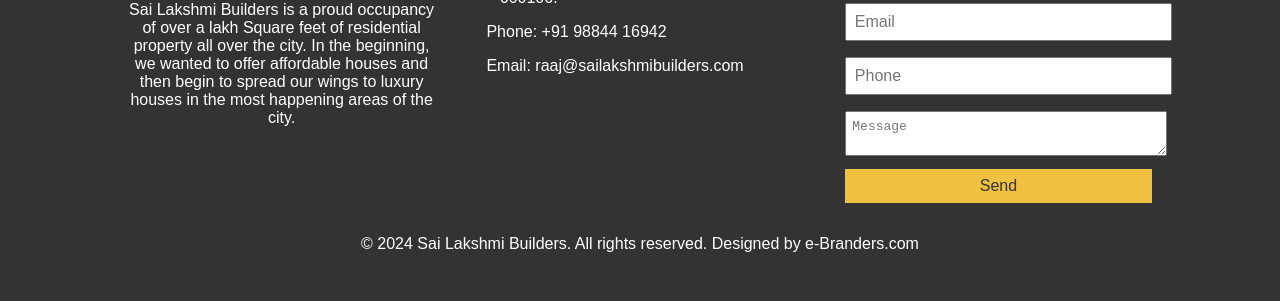
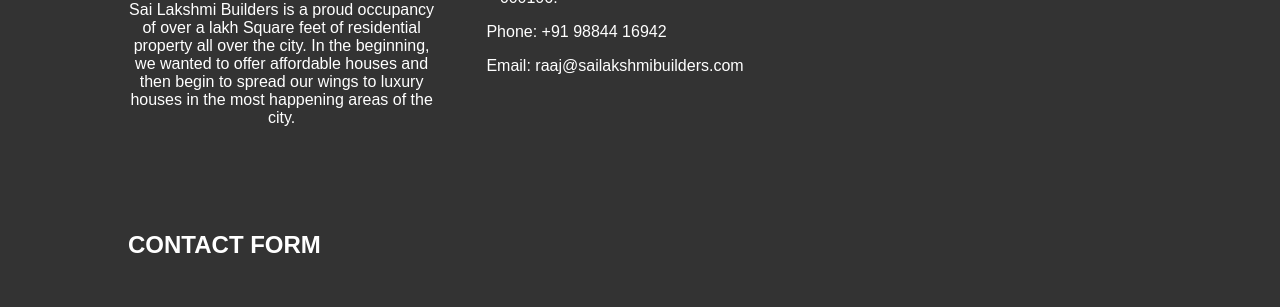
Before and after one commit to raajbhaanu/web-live, a plain HTML site: page index.html in a window 1280 px wide. Shown: the part 1775-2082 px from the top of the page. Drawn offline with nearby package versions, Linux system fonts and the light colour scheme; a script that the page names is missing.

Commit message:
including typeform

```diff
--- a/index.html
+++ b/index.html
@@ -104,21 +104,15 @@
                 </div>
                 <div class="footer-section form">
                     <h3>CONTACT FORM</h3>
-                    <form action="submit_form.php" method="post">
-                        <input type="text" name="name" placeholder="Name" required>
-                        <input type="email" name="email" placeholder="Email" required>
-                        <input type="text" name="phone" placeholder="Phone" required>
-                        <textarea name="message" placeholder="Message" required></textarea>
-                        <button type="submit">Send</button>
-                    </form>
                 </div>
             </div>
-            <div class="footer-bottom">
-                <p>&copy; 2024 Sai Lakshmi Builders. All rights reserved. Designed by e-Branders.com</p>
+            <div class="footer-section form">
+                <h3>CONTACT FORM</h3>
+                <div data-tf-live="01J4YP0Y2TDT3FBTJ4Z8T6X850"></div>
+                <script src="https://embed.typeform.com/next/embed.js"></script>
             </div>
         </div>
     </footer>
-
     <script src="scripts.js"></script>
     <script src="https://cdnjs.cloudflare.com/ajax/libs/lightbox2/2.11.3/js/lightbox.min.js"></script>
 </body>
```
